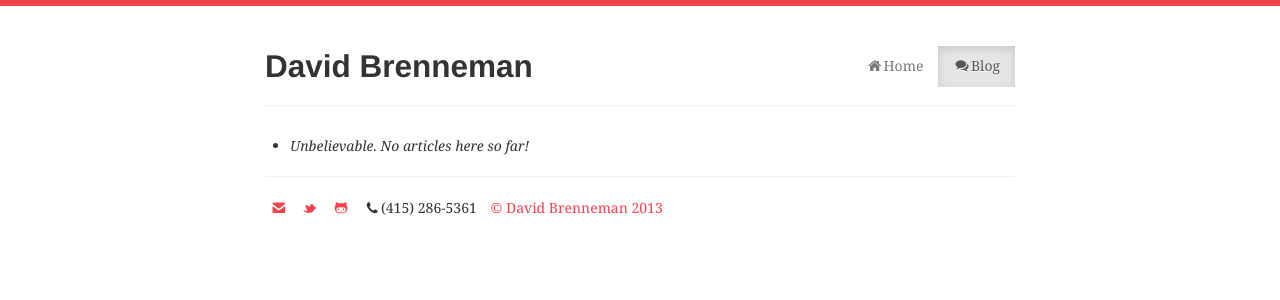
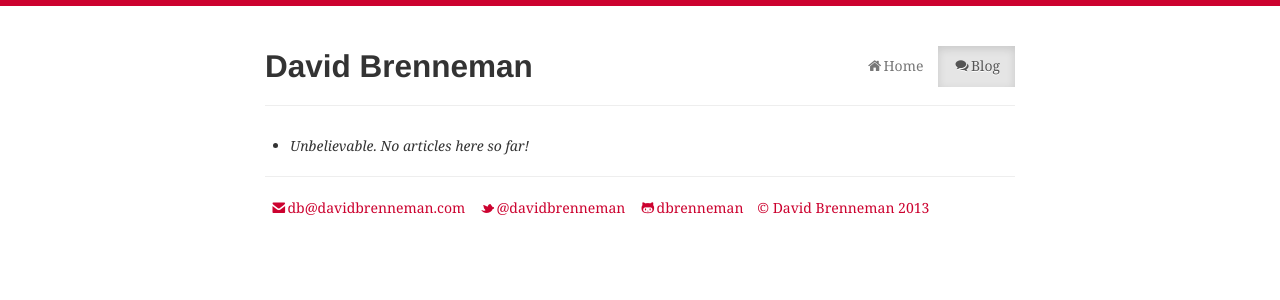
Before and after one commit to dbrenneman/DontPanic, a Flask app: page /blog in a window 1280 px wide. Shown: the top 300 px of the page. Run offline with Flask 2, Linux system fonts and the light colour scheme; data that the repository does not hold is empty; parts of the project's set-up code (start-up, migrations or seed data) failed here and were passed over.

Commit message:
css tweak, tests passing, remove some contact info from base template, add LICENSE

```diff
--- a/dontpanic_tests.py
+++ b/dontpanic_tests.py
@@ -3,9 +3,9 @@
     DontPanic Tests
     ~~~~~~~~~~~~
 
-    Tests the DontPanic application.
+    Tests for the DontPanic application.
 
-    :copyright: (c) 2012 by David Brenneman.
+    :copyright: (c) 2013 by David James Brenneman.
     :license: BSD, see LICENSE for more details.
 """
 import os
--- a/static/css/dontpanic.css
+++ b/static/css/dontpanic.css
@@ -3,7 +3,7 @@
 body {
   padding-top: 20px;
   padding-bottom: 40px;
-  border-top: 6px solid #f4424e;
+  border-top: 6px solid #cc022f;
 }
 
 .container-narrow {
@@ -12,9 +12,9 @@ body {
 }
 
 a:link {
-  color:#f4424e;
+  color:#cc022f;
 }
 
 a:visited {
-  color:#000000;
+  color:#838181;
 }
--- a/templates/base.html
+++ b/templates/base.html
@@ -41,16 +41,13 @@
       <hr>
       <ul class="inline">
         <li>
-          <a href="mailto:db@davidbrenneman.com"><i class="icon-envelope-alt"></i></a>
+          <a href="mailto:db@davidbrenneman.com"><i class="icon-envelope-alt"></i>db@davidbrenneman.com</a>
         </li>
         <li>
-          <a href="https://twitter.com/davidbrenneman" target="_blank"><i class="icon-twitter"></i></a>
+          <a href="https://twitter.com/davidbrenneman" target="_blank"><i class="icon-twitter"></i>@davidbrenneman</a>
         </li>
         <li>
-          <a href="https://github.com/dbrenneman" target="_blank"><i class="icon-github"></i></a>
-        </li>
-        <li>
-          <p><i class="icon-phone"></i>(415) 286-5361</p>
+          <a href="https://github.com/dbrenneman" target="_blank"><i class="icon-github"></i>dbrenneman</a>
         </li>
         <li>
           <a href="/">&copy; David Brenneman {{ year }}</a>
--- a/templates/blog.html
+++ b/templates/blog.html
@@ -5,7 +5,9 @@
 {% block content %}
   <ul class=articles>
   {% for article in articles %}
-    <li><h2><a href="{{ url_for('show_article', slug=article.slug) }}">{{ article.title }}</a></h2>{{ article.body|safe }}</li>
+    <li>
+      <h2><a href="{{ url_for('show_article', slug=article.slug) }}">{{ article.title }}</a></h2>{{ article.body|safe }}<hr>
+    </li>
   {% else %}
     <li><em>Unbelievable.  No articles here so far!</em></li>
   {% endfor %}
```
Also changed, not shown: 1 other file.
